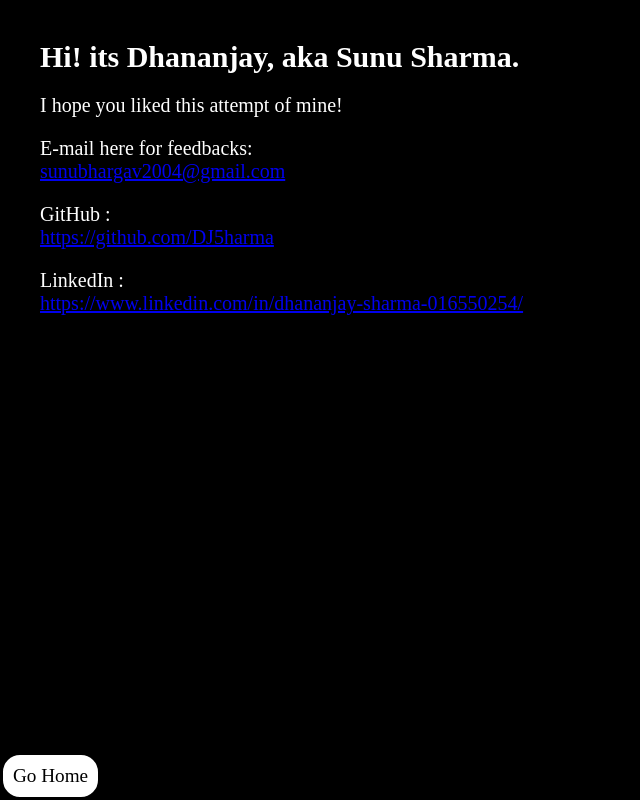
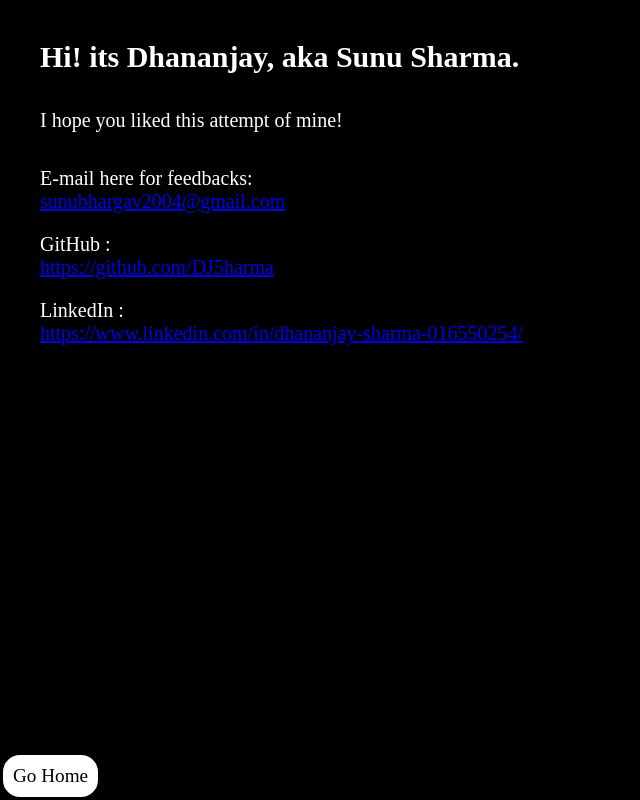
Before and after one commit to DJ5harma/WebGames, a React (Vite) app: page /about in a window 1280 px wide. Shown: the whole page, without its empty margins (0-640 px from the left). Built offline with nearby package versions, Linux system fonts and the light colour scheme.

Commit message:
a few style changes

```diff
--- a/src/Pages/About/About.tsx
+++ b/src/Pages/About/About.tsx
@@ -3,7 +3,9 @@
 	return (
 		<div id="About">
 			<h3>Hi! its Dhananjay, aka Sunu Sharma.</h3>
-			<p>I hope you liked this attempt of mine!</p>
+			<p style={{ margin: "15px 0" }}>
+				I hope you liked this attempt of mine!
+			</p>
 			<p>
 				E-mail here for feedbacks:
 				<a href="mailto:sunubhargav2004@gmail.com">
--- a/src/Pages/NotFound/NotFound.tsx
+++ b/src/Pages/NotFound/NotFound.tsx
@@ -12,11 +12,9 @@
 		>
 			<h1>Error Code: 404 {"=>"} Page Not Found!</h1>
 			<h3>It seems like you are on an invalid address.</h3>
-			<button>
-				<Link to="/" style={{ textDecoration: "none" }}>
-					Go Home
-				</Link>
-			</button>
+			<Link to="/" style={{ textDecoration: "none" }}>
+				<button style={{ width: "100%" }}>Go Home</button>
+			</Link>
 		</div>
 	);
 }
```
